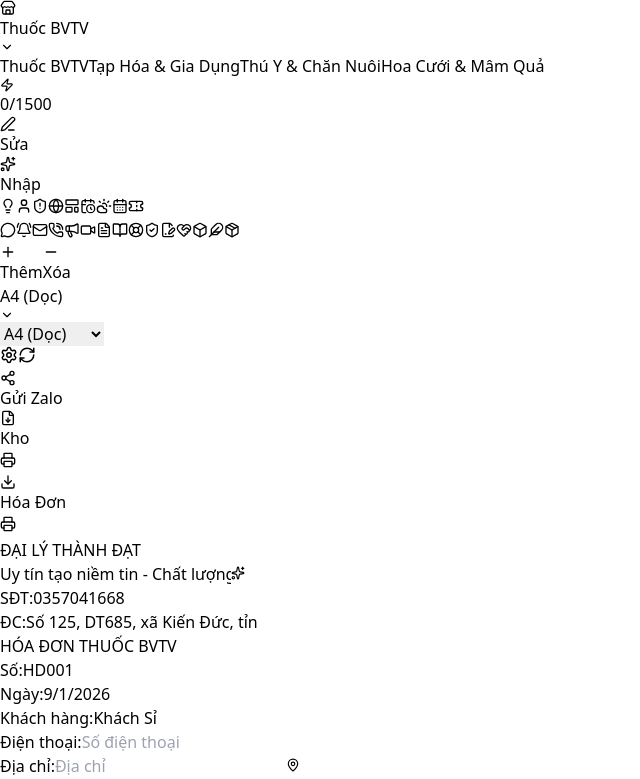
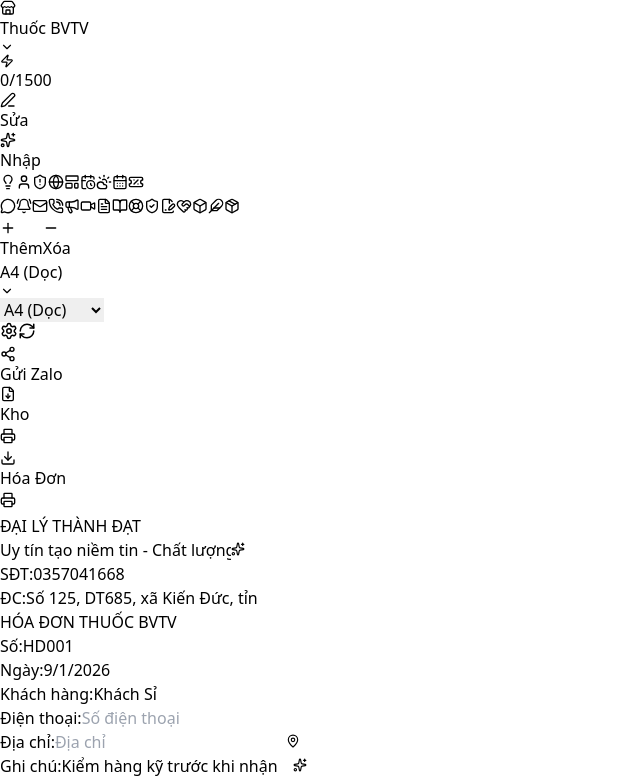
Before and after one commit to navinh2k4/invoice-app, a React (Vite) app: page / in a window 1280 px wide. Shown: the top 779 px of the page, without its empty margins (0-640 px from the left). Built offline with nearby package versions, Linux system fonts and the light colour scheme; the HTML template or start-up script is replaced by a standard one.

Commit message:
Update feature menuOpion

```diff
--- a/src/App.jsx
+++ b/src/App.jsx
@@ -1,5 +1,5 @@
 import React, { useState, useRef, useEffect } from 'react';
-import { Printer, FileDown, Plus, Trash2, Download, RefreshCw, PlusCircle, Sparkles, X, Minus, Wand2, Edit3, Settings, Eye, MessageCircle, Copy, Check, Share2, ChevronDown, Zap, Image as ImageIcon, Lightbulb, Globe, Tag, MapPin, Percent, Mail, Megaphone, BookOpen, ShieldAlert, Package, PhoneCall, ShieldCheck, CalendarClock, HeartHandshake, User, FileText, LayoutTemplate, FileSignature, BellRing, CloudSun, Box, Feather, Video, LifeBuoy, Store, CalendarDays, Ticket } from 'lucide-react';
+import { Printer, FileDown, Plus, Trash2, Download, RefreshCw, PlusCircle, Sparkles, X, Minus, Wand2, Edit3, Settings, Eye, MessageCircle, Copy, Check, Share2, ChevronDown, Zap, Image as ImageIcon, Lightbulb, Globe, Tag, MapPin, Percent, Mail, Megaphone, BookOpen, ShieldAlert, Package, PhoneCall, ShieldCheck, CalendarClock, HeartHandshake, User, FileText, LayoutTemplate, FileSignature, BellRing, CloudSun, Box, Feather, Video, LifeBuoy, Store, CalendarDays, TicketPercent } from 'lucide-react';
 
 // Cấu hình các khổ giấy phổ biến
 const PAPER_TYPES = {
@@ -78,6 +78,7 @@ const AILoader = ({ message }) => (
 
 export default function InvoiceMakerApp() {
   const [storeMode, setStoreMode] = useState('pesticide'); // Mặc định là thuốc BVTV
+  const [isModeMenuOpen, setIsModeMenuOpen] = useState(false); // State kiểm soát menu chọn phiên bản
 
   const [shopName, setShopName] = useState('ĐẠI LÝ THÀNH ĐẠT');
   const [shopSlogan, setShopSlogan] = useState('Uy tín tạo niềm tin - Chất lượng làm nên thương hiệu');
@@ -143,6 +144,7 @@ export default function InvoiceMakerApp() {
     setShippingTags([]);
     // Reset note nếu cần
     setNote('Kiểm hàng kỹ trước khi nhận');
+    setIsModeMenuOpen(false); // Đóng menu sau khi chọn
   };
 
   const incrementUsage = () => {
@@ -1023,18 +1025,29 @@ export default function InvoiceMakerApp() {
       {/* --- TOOLBAR --- */}
       <div className="w-full max-w-5xl bg-white p-3 rounded-lg shadow-md mb-6 print:hidden border sticky top-0 z-50 flex flex-wrap justify-between items-center gap-2">
         <div className="flex flex-wrap gap-2 items-center">
-            {/* STORE SWITCHER (NEW) */}
-            <div className="relative group mr-2">
-                <button className="flex items-center gap-1 px-3 py-1.5 bg-orange-100 text-orange-700 border border-orange-200 rounded-full text-sm font-bold shadow-sm">
+            {/* STORE SWITCHER (UPDATED) */}
+            <div className="relative mr-2">
+                <button
+                    onClick={() => setIsModeMenuOpen(!isModeMenuOpen)}
+                    className="flex items-center gap-1 px-3 py-1.5 bg-orange-100 text-orange-700 border border-orange-200 rounded-full text-sm font-bold shadow-sm"
+                >
                    <Store size={16}/> {STORE_MODES[storeMode].label} <ChevronDown size={14}/>
                 </button>
-                <div className="absolute top-full left-0 mt-2 w-48 bg-white rounded-lg shadow-xl border border-gray-200 overflow-hidden z-50 hidden group-hover:block">
-                    {Object.keys(STORE_MODES).map(key => (
-                        <button key={key} onClick={() => handleModeChange(key)} className={`w-full text-left px-4 py-2 text-sm hover:bg-orange-50 ${storeMode === key ? 'bg-orange-100 font-bold text-orange-700' : 'text-gray-700'}`}>
-                            {STORE_MODES[key].label}
-                        </button>
-                    ))}
-                </div>
+
+                {/* Menu chỉ hiện khi bấm */}
+                {isModeMenuOpen && (
+                    <div className="absolute top-full left-0 mt-2 w-48 bg-white rounded-lg shadow-xl border border-gray-200 overflow-hidden z-50">
+                        {Object.keys(STORE_MODES).map(key => (
+                            <button
+                                key={key}
+                                onClick={() => handleModeChange(key)}
+                                className={`w-full text-left px-4 py-2 text-sm hover:bg-orange-50 ${storeMode === key ? 'bg-orange-100 font-bold text-orange-700' : 'text-gray-700'}`}
+                            >
+                                {STORE_MODES[key].label}
+                            </button>
+                        ))}
+                    </div>
+                )}
             </div>
 
             <div className={`flex items-center gap-1 px-3 py-1.5 rounded-full text-xs font-bold border ${usageCount >= DAILY_LIMIT ? 'bg-red-100 text-red-600' : 'bg-purple-50 text-purple-700'}`}><Zap size={14}/> <span>{usageCount}/{DAILY_LIMIT}</span></div>
@@ -1054,7 +1067,7 @@ export default function InvoiceMakerApp() {
                 <button onClick={handleReorderPrediction} className="p-1.5 text-green-700 hover:bg-green-100 rounded-full transition-all" title="Dự báo tái tiêu dùng"><CalendarClock size={16}/></button>
                 <button onClick={handleSeasonalTrend} className="p-1.5 text-orange-600 hover:bg-orange-100 rounded-full transition-all" title="Dự báo mùa vụ (Mới)"><CloudSun size={16}/></button>
                 <button onClick={handleCareSchedule} className="p-1.5 text-teal-600 hover:bg-teal-100 rounded-full transition-all" title="Lịch chăm sóc khách hàng (Mới)"><CalendarDays size={16}/></button>
-                <button onClick={handleCouponGenerator} className="p-1.5 text-fuchsia-600 hover:bg-fuchsia-100 rounded-full transition-all" title="Tạo mã giảm giá độc đáo (Mới)"><Ticket size={16}/></button>
+                <button onClick={handleCouponGenerator} className="p-1.5 text-fuchsia-600 hover:bg-fuchsia-100 rounded-full transition-all" title="Tạo mã giảm giá độc đáo (Mới)"><TicketPercent size={16}/></button>
             </div>
 
             {/* Nhóm nút Giao tiếp & Hướng dẫn & In Tem */}
```
